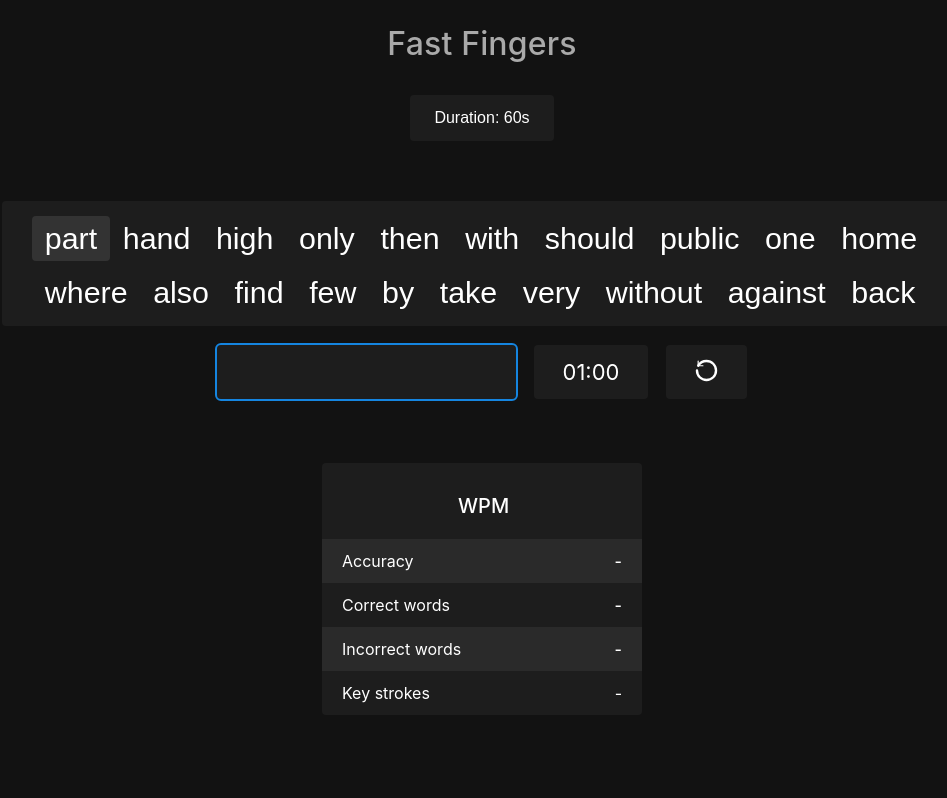
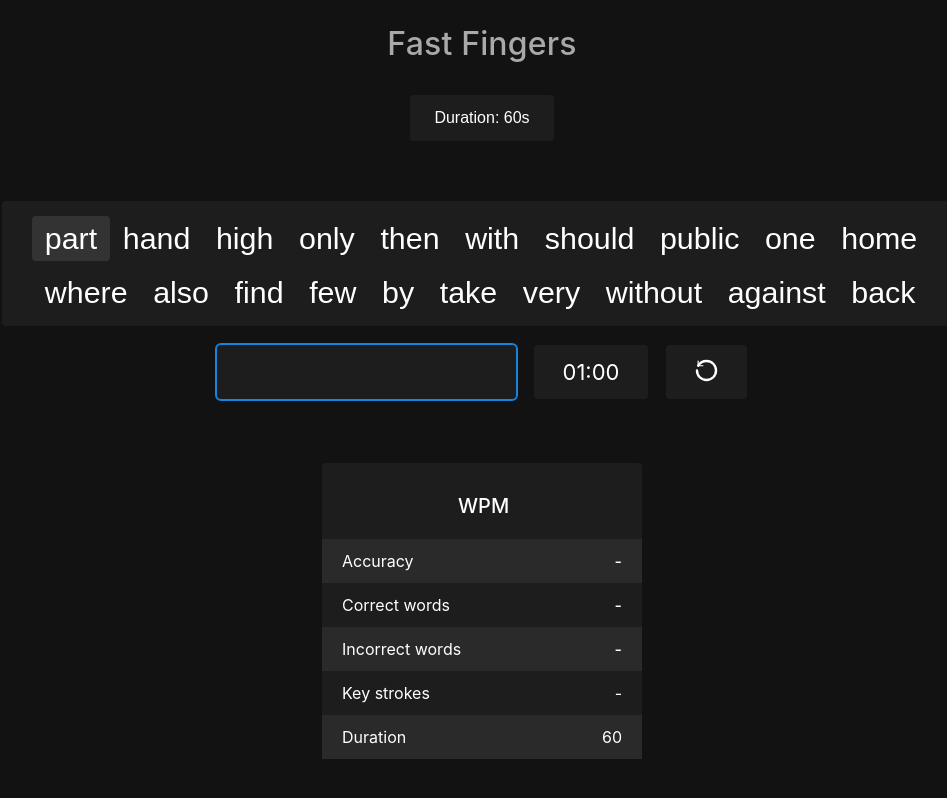
Before and after one commit to yowger/yow-mini-fast-fingers, a React (Vite) app: page / in a window 1280 px wide. Shown: the whole page, without its empty margins (158-1105 px from the left). Built offline with nearby package versions, Linux system fonts and the light colour scheme.

Commit message:
added duration to score component

```diff
--- a/src/App.tsx
+++ b/src/App.tsx
@@ -224,7 +224,7 @@ export default function App() {
     const scores = useMemo(
         () => gameState.scores,
         // eslint-disable-next-line react-hooks/exhaustive-deps
-        [gameState.isGameEnd]
+        [gameState.duration, gameState.isGameEnd]
     )
 
     function resetContainerTopPosition() {
@@ -307,8 +307,12 @@ export default function App() {
                 </div>
                 <MemoizedGameScore
                     scores={scores}
+                    duration={gameState.duration}
                     isGameEnd={gameState.isGameEnd}
                 />
+                {/* weekly leader board */}
+                <div></div>
+                {/* all time high */}
             </div>
         </div>
     )
--- a/src/components/GameScore.tsx
+++ b/src/components/GameScore.tsx
@@ -11,11 +11,13 @@ type Scores = {
 
 type GameScoreProps = {
     scores: Scores
+    duration: number
     isGameEnd: boolean
 }
 
 const MemoizedGameScore = memo(function GameScore({
     scores,
+    duration,
     isGameEnd,
 }: GameScoreProps) {
     return (
@@ -79,6 +81,10 @@ const MemoizedGameScore = memo(function GameScore({
                                 )}
                             </span>
                         </li>
+                        <li>
+                            <span>Duration</span>
+                            <span>{duration}</span>
+                        </li>
                     </ul>
                 </div>
             </div>
```
